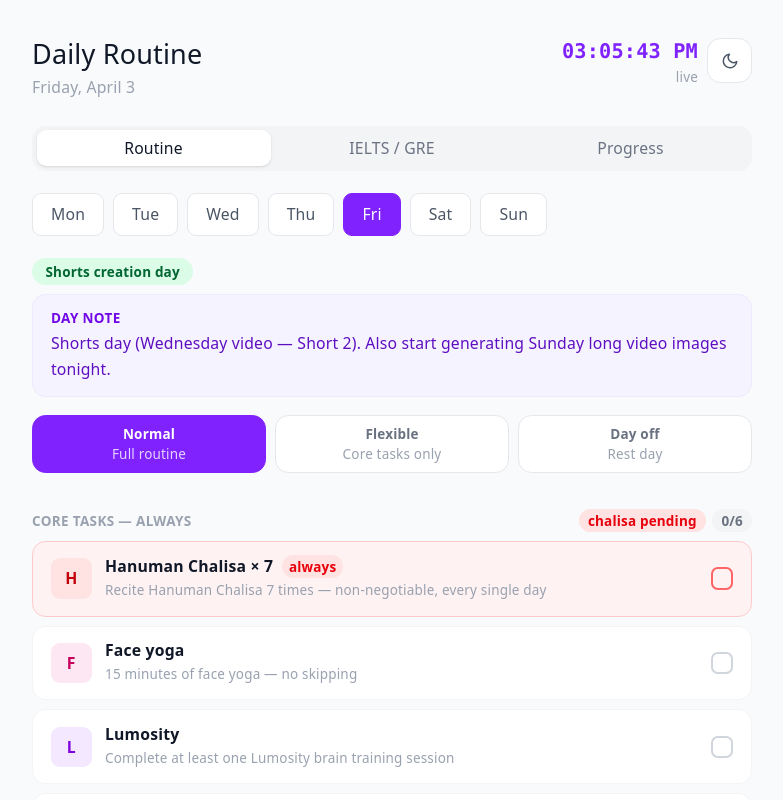
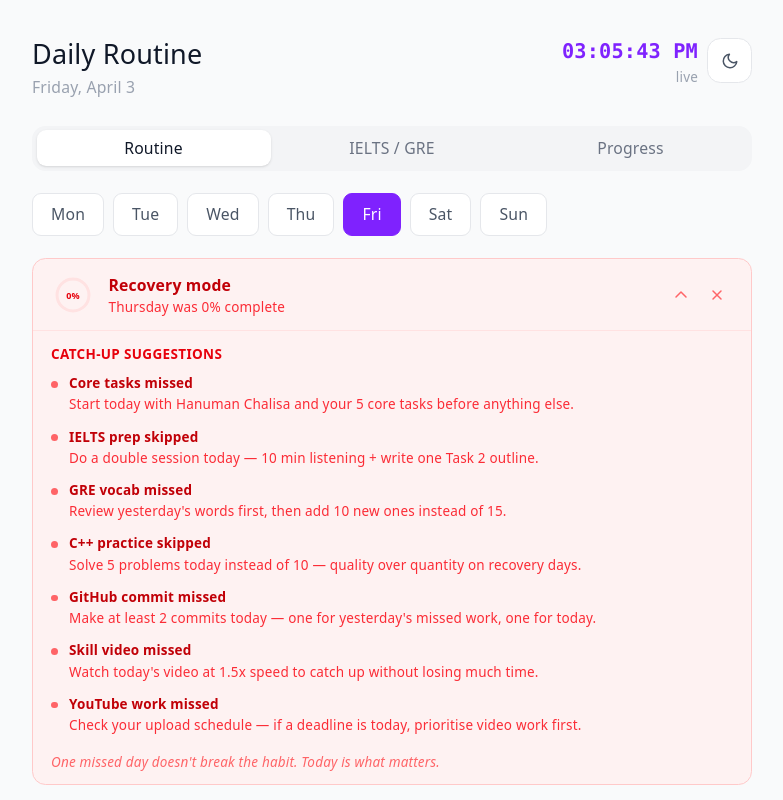
Before and after one commit to AJoty2023/To-do-list, a React (Vite) app: page / in a window 1280 px wide. Shown: the top 800 px of the page, without its empty margins (248-1031 px from the left). Built offline with nearby package versions, Linux system fonts and the light colour scheme.

Commit message:
feat(recovery): streak protection banner with catch-up tips when yesterday below 50%

```diff
--- a/src/components/DayView.tsx
+++ b/src/components/DayView.tsx
@@ -5,9 +5,11 @@ import { CoreTasks } from './CoreTasks'
 import { DayModeToggle } from './DayModeToggle'
 import { CustomBlockCard } from './CustomBlockCard'
 import { CustomBlockEditor } from './CustomBlockEditor'
+import { RecoveryBanner } from './RecoveryBanner'
 import { useCurrentBlock } from '../hooks/useCurrentBlock'
 import { useDayMode } from '../hooks/useDayMode'
 import { useCustomBlocks } from '../hooks/useCustomBlocks'
+import { useStreakProtection } from '../hooks/useStreakProtection'
 
 const ytBadgeStyle: Record<string, string> = {
   long:  'bg-red-100 text-red-800 dark:bg-red-900/40 dark:text-red-300',
@@ -21,16 +23,23 @@ const ytBadgeLabel: Record<string, string> = {
   off:   'YouTube off day',
 }
 
+function getTodayKey(): string {
+  const map = ['sun', 'mon', 'tue', 'wed', 'thu', 'fri', 'sat']
+  return map[new Date().getDay()]
+}
+
 interface Props {
   readonly day: DaySchedule
 }
 
 export function DayView({ day }: Props) {
-  const activeId              = useCurrentBlock(day.blocks)
-  const activeRef             = useRef<HTMLDivElement>(null)
-  const { mode, setMode }     = useDayMode()
+  const activeId                      = useCurrentBlock(day.blocks)
+  const activeRef                     = useRef<HTMLDivElement>(null)
+  const { mode, setMode }             = useDayMode()
   const { blocks: customBlocks, add, remove } = useCustomBlocks(day.key)
-  const [showEditor, setShowEditor] = useState(false)
+  const [showEditor, setShowEditor]   = useState(false)
+  const recovery                      = useStreakProtection()
+  const isToday                       = day.key === getTodayKey()
 
   useEffect(() => {
     if (activeRef.current) {
@@ -46,6 +55,11 @@ export function DayView({ day }: Props) {
 
   return (
     <div className="flex flex-col gap-4">
+
+      {/* Recovery banner — only on today's view */}
+      {isToday && recovery.isRecoveryDay && (
+        <RecoveryBanner recovery={recovery} />
+      )}
 
       {/* Badge + day note */}
       <div className="flex flex-col gap-2">
@@ -112,10 +126,8 @@ export function DayView({ day }: Props) {
         </div>
       )}
 
-      {/* Custom blocks section */}
+      {/* Custom blocks */}
       <div className="flex flex-col gap-3">
-
-        {/* Custom section header */}
         <div className="flex items-center gap-3">
           <div className="flex-1 h-px bg-gray-100 dark:bg-gray-800" />
           <span className="text-xs text-gray-400 dark:text-gray-600 font-medium">
@@ -124,7 +136,6 @@ export function DayView({ day }: Props) {
           <div className="flex-1 h-px bg-gray-100 dark:bg-gray-800" />
         </div>
 
-        {/* Existing custom blocks */}
         {customBlocks.length > 0 && (
           <div className="flex flex-col gap-3">
             {customBlocks.map((block) => (
@@ -137,7 +148,6 @@ export function DayView({ day }: Props) {
           </div>
         )}
 
-        {/* Editor or add button */}
         {showEditor ? (
           <CustomBlockEditor
             onAdd={(input) => {
--- /dev/null
+++ b/src/components/RecoveryBanner.tsx
@@ -0,0 +1,133 @@
+import { useState } from 'react'
+import type { RecoveryInfo } from '../hooks/useStreakProtection'
+
+interface Props {
+  readonly recovery: RecoveryInfo
+}
+
+function ProgressRing({ percent }: { readonly percent: number }) {
+  const radius = 16
+  const circumference = 2 * Math.PI * radius
+  const filled = ((100 - percent) / 100) * circumference
+
+  return (
+    <svg width="44" height="44" viewBox="0 0 44 44" className="shrink-0">
+      {/* Background ring */}
+      <circle
+        cx="22" cy="22" r={radius}
+        fill="none"
+        stroke="currentColor"
+        strokeWidth="3"
+        className="text-red-100 dark:text-red-900/40"
+      />
+      {/* Progress ring */}
+      <circle
+        cx="22" cy="22" r={radius}
+        fill="none"
+        stroke="currentColor"
+        strokeWidth="3"
+        strokeDasharray={circumference}
+        strokeDashoffset={filled}
+        strokeLinecap="round"
+        transform="rotate(-90 22 22)"
+        className="text-red-400 dark:text-red-500"
+      />
+      {/* Percent text */}
+      <text
+        x="22" y="26"
+        textAnchor="middle"
+        fontSize="9"
+        fontWeight="600"
+        className="fill-red-600 dark:fill-red-400"
+        fill="currentColor"
+      >
+        {percent}%
+      </text>
+    </svg>
+  )
+}
+
+export function RecoveryBanner({ recovery }: Props) {
+  const [expanded, setExpanded] = useState(true)
+  const [dismissed, setDismissed] = useState(false)
+
+  if (dismissed) return null
+
+  return (
+    <div className="rounded-xl border border-red-200 dark:border-red-900 bg-red-50 dark:bg-red-900/20 overflow-hidden mb-4">
+
+      {/* Header row */}
+      <div className="flex items-center gap-3 px-4 py-3">
+        <ProgressRing percent={recovery.missedPercent} />
+
+        <div className="flex-1 min-w-0">
+          <p className="text-sm font-semibold text-red-700 dark:text-red-300">
+            Recovery mode
+          </p>
+          <p className="text-xs text-red-500 dark:text-red-400 mt-0.5">
+            {recovery.missedDayLabel} was {recovery.missedPercent}% complete
+          </p>
+        </div>
+
+        <div className="flex items-center gap-1 shrink-0">
+          {/* Expand/collapse */}
+          <button
+            onClick={() => setExpanded((p) => !p)}
+            aria-label={expanded ? 'Collapse' : 'Expand'}
+            className="w-7 h-7 flex items-center justify-center rounded-lg text-red-400 hover:bg-red-100 dark:hover:bg-red-900/40 transition-all"
+          >
+            <svg
+              width="14" height="14" viewBox="0 0 14 14" fill="none"
+              className={`transition-transform duration-200 ${expanded ? 'rotate-180' : ''}`}
+            >
+              <path d="M2 5l5 5 5-5" stroke="currentColor" strokeWidth="1.5" strokeLinecap="round" strokeLinejoin="round"/>
+            </svg>
+          </button>
+
+          {/* Dismiss */}
+          <button
+            onClick={() => setDismissed(true)}
+            aria-label="Dismiss recovery banner"
+            className="w-7 h-7 flex items-center justify-center rounded-lg text-red-400 hover:bg-red-100 dark:hover:bg-red-900/40 transition-all"
+          >
+            <svg width="12" height="12" viewBox="0 0 12 12" fill="none">
+              <path d="M2 2l8 8M10 2L2 10" stroke="currentColor" strokeWidth="1.5" strokeLinecap="round"/>
+            </svg>
+          </button>
+        </div>
+      </div>
+
+      {/* Tips — collapsible */}
+      {expanded && (
+        <div className="border-t border-red-100 dark:border-red-900/60 px-4 py-3 flex flex-col gap-2.5">
+          <p className="text-xs font-semibold text-red-600 dark:text-red-400 uppercase tracking-wide">
+            Catch-up suggestions
+          </p>
+
+          {recovery.tips.map((tip) => (
+            <div
+              key={tip.tag}
+              className="flex items-start gap-2.5"
+            >
+              <div className="w-1.5 h-1.5 rounded-full bg-red-400 dark:bg-red-500 shrink-0 mt-1.5" />
+              <div>
+                <p className="text-xs font-semibold text-red-700 dark:text-red-300">
+                  {tip.shortMessage}
+                </p>
+                <p className="text-xs text-red-500 dark:text-red-400 leading-relaxed mt-0.5">
+                  {tip.suggestion}
+                </p>
+              </div>
+            </div>
+          ))}
+
+          {/* Motivational footer */}
+          <p className="text-xs text-red-400 dark:text-red-500 mt-1 italic">
+            One missed day doesn't break the habit. Today is what matters.
+          </p>
+        </div>
+      )}
+
+    </div>
+  )
+}
--- /dev/null
+++ b/src/data/recoveryTips.ts
@@ -0,0 +1,45 @@
+import type { Tag } from '../types'
+
+export interface RecoveryTip {
+  tag: Tag | 'core'
+  shortMessage: string
+  suggestion: string
+}
+
+export const recoveryTips: RecoveryTip[] = [
+  {
+    tag: 'core',
+    shortMessage: 'Core tasks missed',
+    suggestion: 'Start today with Hanuman Chalisa and your 5 core tasks before anything else.',
+  },
+  {
+    tag: 'ielts',
+    shortMessage: 'IELTS prep skipped',
+    suggestion: 'Do a double session today — 10 min listening + write one Task 2 outline.',
+  },
+  {
+    tag: 'gre',
+    shortMessage: 'GRE vocab missed',
+    suggestion: 'Review yesterday\'s words first, then add 10 new ones instead of 15.',
+  },
+  {
+    tag: 'cpp',
+    shortMessage: 'C++ practice skipped',
+    suggestion: 'Solve 5 problems today instead of 10 — quality over quantity on recovery days.',
+  },
+  {
+    tag: 'github',
+    shortMessage: 'GitHub commit missed',
+    suggestion: 'Make at least 2 commits today — one for yesterday\'s missed work, one for today.',
+  },
+  {
+    tag: 'skill',
+    shortMessage: 'Skill video missed',
+    suggestion: 'Watch today\'s video at 1.5x speed to catch up without losing much time.',
+  },
+  {
+    tag: 'youtube',
+    shortMessage: 'YouTube work missed',
+    suggestion: 'Check your upload schedule — if a deadline is today, prioritise video work first.',
+  },
+]
--- /dev/null
+++ b/src/hooks/useStreakProtection.ts
@@ -0,0 +1,129 @@
+import { schedule } from '../data/schedule'
+import { coreTasks } from '../data/coreTasks'
+import { recoveryTips, type RecoveryTip } from '../data/recoveryTips'
+import type { DayKey, Tag } from '../types'
+
+const DAY_ORDER: DayKey[] = ['mon', 'tue', 'wed', 'thu', 'fri', 'sat', 'sun']
+
+function getHabitValue(dayKey: DayKey, blockId: string, dateISO: string): boolean {
+  try {
+    return localStorage.getItem(`habits:${dayKey}:${blockId}:${dateISO}`) === 'true'
+  } catch {
+    return false
+  }
+}
+
+function getYesterdayKey(): { key: DayKey; dateISO: string } | null {
+  const today = new Date()
+  const jsDay = today.getDay()
+  const map: DayKey[] = ['sun', 'mon', 'tue', 'wed', 'thu', 'fri', 'sat']
+
+  const todayKey = map[jsDay]
+  const todayIndex = DAY_ORDER.indexOf(todayKey)
+
+  const yesterday = new Date(today)
+  yesterday.setDate(today.getDate() - 1)
+
+  if (todayIndex === 0) {
+    return { key: 'sun', dateISO: yesterday.toISOString().split('T')[0] }
+  }
+
+  return {
+    key: DAY_ORDER[todayIndex - 1],
+    dateISO: yesterday.toISOString().split('T')[0],
+  }
+}
+
+function calcCompletionPercent(dayKey: DayKey, dateISO: string): number {
+  const daySchedule = schedule.find((d) => d.key === dayKey)
+  if (!daySchedule) return 100
+
+  const total = daySchedule.blocks.length
+  if (total === 0) return 100
+
+  const done = daySchedule.blocks.filter((b) =>
+    getHabitValue(dayKey, b.id, dateISO)
+  ).length
+
+  return Math.round((done / total) * 100)
+}
+
+function getMissedTags(dayKey: DayKey, dateISO: string): Set<Tag | 'core'> {
+  const missed = new Set<Tag | 'core'>()
+  const daySchedule = schedule.find((d) => d.key === dayKey)
+
+  if (daySchedule) {
+    for (const block of daySchedule.blocks) {
+      if (!getHabitValue(dayKey, block.id, dateISO)) {
+        for (const tag of block.tags) {
+          missed.add(tag)
+        }
+      }
+    }
+  }
+
+  const anyCoreMissed = coreTasks.some(
+    (t) => !getHabitValue(dayKey, t.id, dateISO)
+  )
+
+  if (anyCoreMissed) {
+    missed.add('core')
+  }
+
+  return missed
+}
+
+export interface RecoveryInfo {
+  isRecoveryDay: boolean
+  missedDayLabel: string
+  missedPercent: number
+  tips: RecoveryTip[]
+}
+
+const DAY_LABELS: Record<DayKey, string> = {
+  mon: 'Monday',
+  tue: 'Tuesday',
+  wed: 'Wednesday',
+  thu: 'Thursday',
+  fri: 'Friday',
+  sat: 'Saturday',
+  sun: 'Sunday',
+}
+
+export function useStreakProtection(): RecoveryInfo {
+  const yesterday = getYesterdayKey()
+
+  if (!yesterday) {
+    return {
+      isRecoveryDay: false,
+      missedDayLabel: '',
+      missedPercent: 0,
+      tips: [],
+    }
+  }
+
+  const { key: yesterdayKey, dateISO: yesterdayISO } = yesterday
+  const missedPercent = calcCompletionPercent(yesterdayKey, yesterdayISO)
+
+  if (missedPercent >= 50) {
+    return {
+      isRecoveryDay: false,
+      missedDayLabel: '',
+      missedPercent,
+      tips: [],
+    }
+  }
+
+  const missedTags = getMissedTags(yesterdayKey, yesterdayISO)
+
+  const tips = recoveryTips.filter((tip) =>
+    missedTags.has(tip.tag)
+  )
+
+  return {
+    isRecoveryDay: true,
+    missedDayLabel: DAY_LABELS[yesterdayKey],
+    missedPercent,
+    tips: tips.length > 0 ? tips : [recoveryTips[0]],
+  }
+}
```
